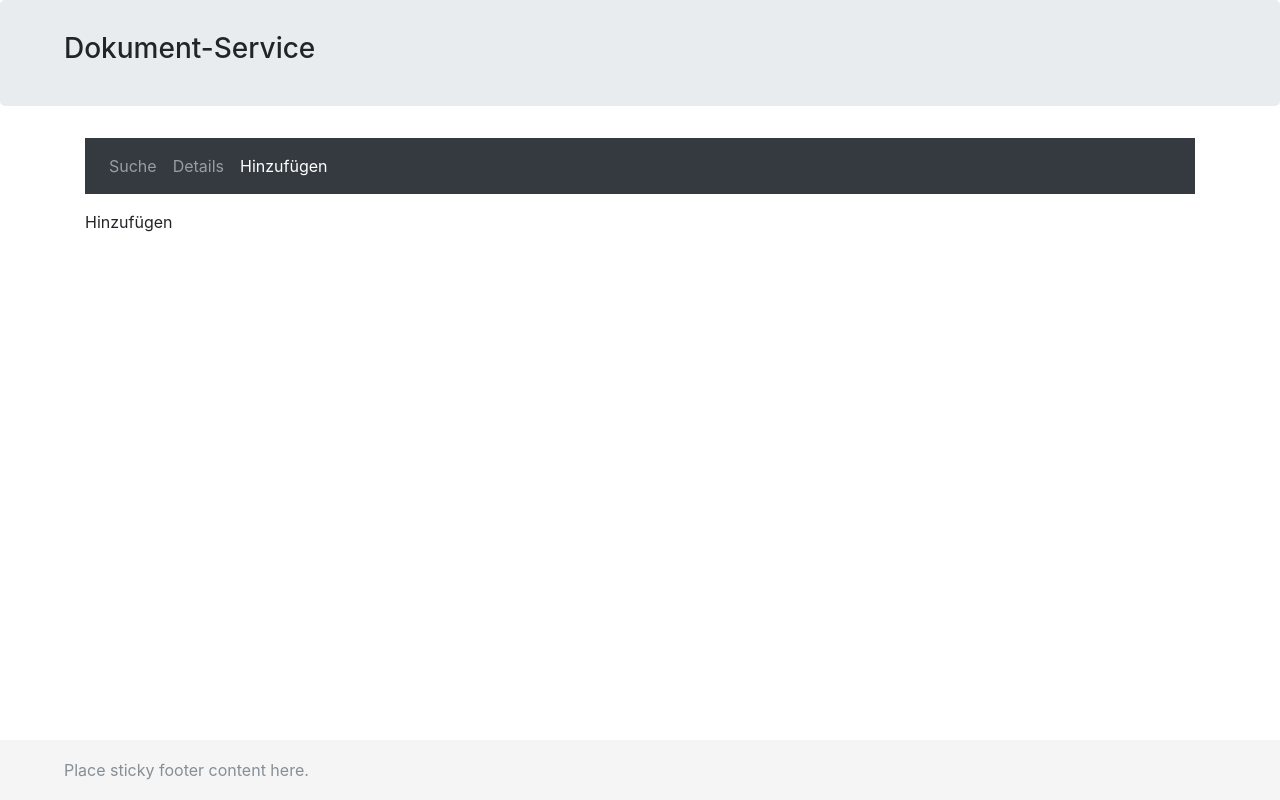
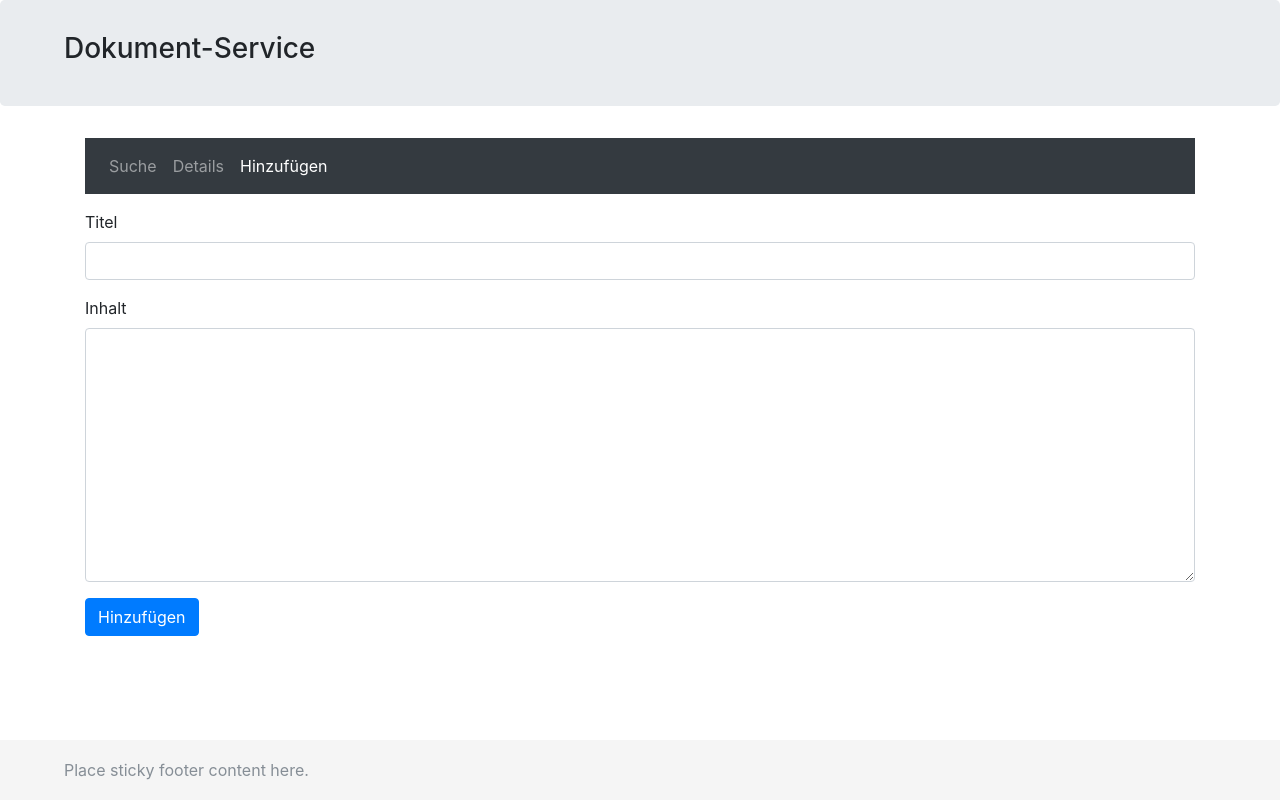
Before and after one commit to pjmeisch-cc/usingk8s, an Angular app in the folder documentui/: page /add in a window 1280 px wide. Built offline with nearby package versions, Linux system fonts and the light colour scheme.

Commit message:
added DocumentData and fixed form to add

```diff
--- a/documentui/src/app/add.component.html
+++ b/documentui/src/app/add.component.html
@@ -1,3 +1,16 @@
 <div>
-  Hinzufügen
+  <form>
+    <div class="form-group">
+      <label for="title">Titel</label>
+      <input class="form-control" type="text" id="title"
+             [(ngModel)]="documentData.title" name="title">
+    </div>
+    <div class="form-group">
+      <label for="content">Inhalt</label>
+      <textarea class="form-control" rows="10" id="content"
+                [(ngModel)]="documentData.content" name="content"></textarea>
+    </div>
+    <button class="btn btn-primary" (click)="onAddDocument()">Hinzufügen</button>
+  </form>
+  <!--outside of form to prevent submit-->
 </div>
--- a/documentui/src/app/add.component.ts
+++ b/documentui/src/app/add.component.ts
@@ -1,9 +1,16 @@
-import { Component } from '@angular/core';
+import {Component} from '@angular/core';
+import {DocumentData} from './document-data';
 
 @Component({
-  selector: 'add-component',
+  selector: 'app-add-component',
   templateUrl: './add.component.html',
   styleUrls: ['./add.component.css']
 })
+
 export class AddComponent {
+  documentData: DocumentData = new DocumentData();
+
+  onAddDocument() {
+    console.log('should add ' + this.documentData);
+  }
 }
--- /dev/null
+++ b/documentui/src/app/document-data.ts
@@ -0,0 +1,13 @@
+export class DocumentData {
+  title: string;
+  content: string;
+
+  public toString = (): string => {
+    let stripped = this.content;
+    if (this.content) {
+      stripped = this.content.substr(0, 10);
+    }
+
+    return `DocumentData (title: ${this.title}, content: ${stripped})`;
+  }
+}
```
Also changed, not shown: documentui/src/app/app.module.ts (+10 -6 lines).
